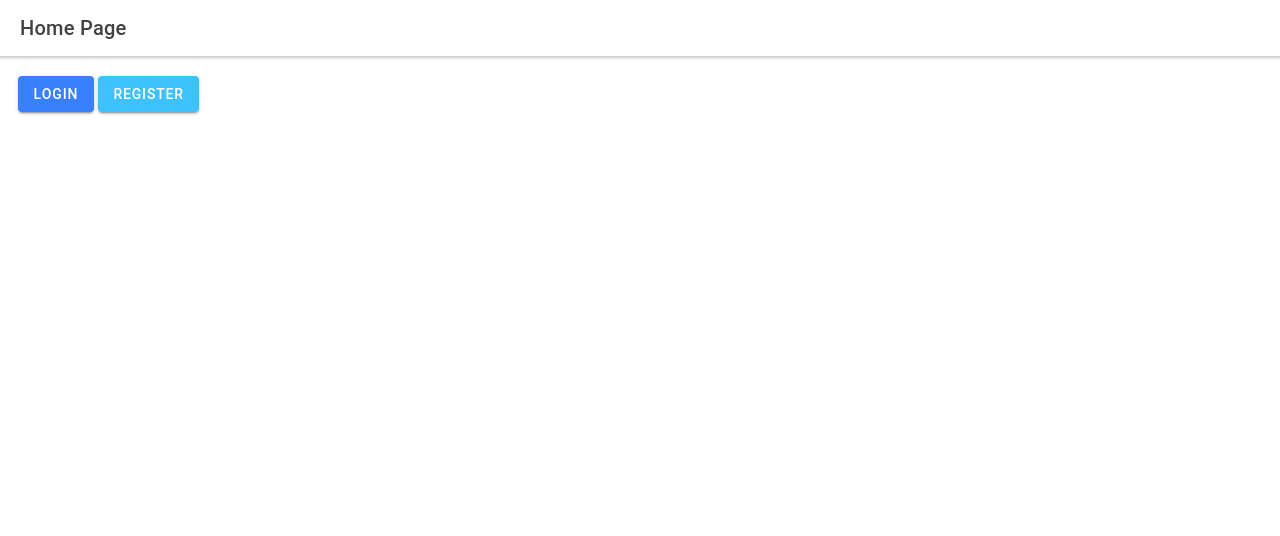
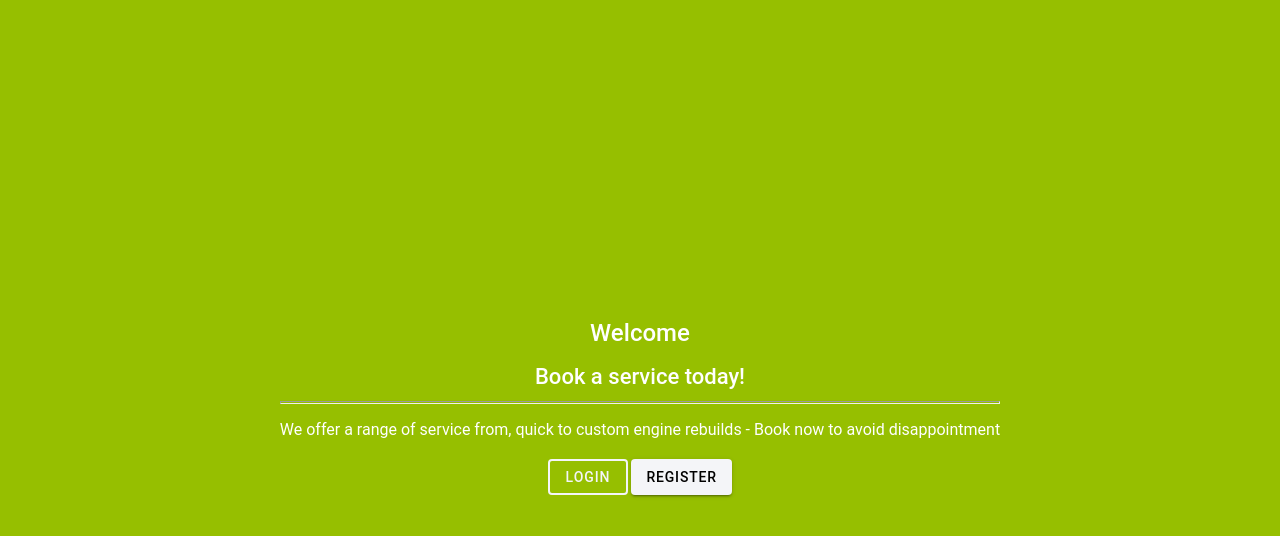
Before and after one commit to Azeem838/vehicle-service-booking, a React (Create React App) app: page /home in a window 1280 px wide. Shown: the top 536 px of the page. Built offline with nearby package versions, Linux system fonts and the light colour scheme.

Commit message:
style homePage

```diff
--- a/src/pages/Home.tsx
+++ b/src/pages/Home.tsx
@@ -1,25 +1,34 @@
 import {
-  IonContent,
-  IonHeader,
   IonPage,
-  IonTitle,
-  IonToolbar,
   IonButton,
+  IonGrid,
+  IonRow,
+  IonCol,
+  IonText,
 } from '@ionic/react';
 import React from 'react';
 
 const Home: React.FC = () => {
   return (
-    <IonPage>
-      <IonHeader>
-        <IonToolbar>
-          <IonTitle>Home Page</IonTitle>
-        </IonToolbar>
-      </IonHeader>
-      <IonContent className="ion-padding">
-        <IonButton routerLink="/login">Login</IonButton>
-        <IonButton routerLink="/register" color="secondary">Register</IonButton>
-      </IonContent>
+    <IonPage style={{background: "#96bf00"}}>
+      <IonGrid>
+        <IonRow className="ion-align-items-center" style={{height: "100%"}}>
+          <IonCol>
+            <div className="ion-padding">
+              <div className="ion-text-center">
+                <IonText color="muted" style={{color: "white"}}>
+                    <h2>Welcome</h2>
+                    <h3>Book a service today!</h3>
+                    <hr style={{borderWidth: "1px"}}/>
+                    <p>We offer a range of service from, quick to custom engine rebuilds - Book now to avoid disappointment</p>
+                </IonText>
+                <IonButton color="light" fill="outline" routerLink="/login">Login</IonButton>
+                <IonButton color="light" routerLink="/register">Register</IonButton>
+              </div>
+            </div>
+          </IonCol>
+        </IonRow>
+      </IonGrid>
     </IonPage>
   );
 
```
